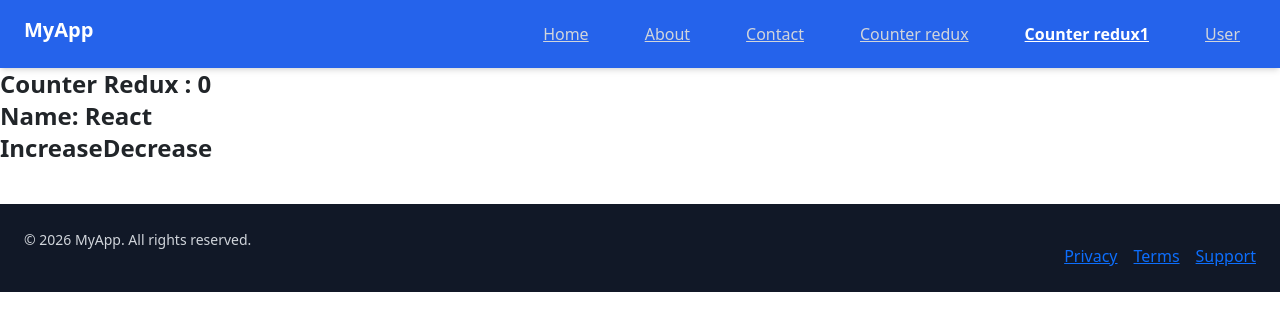
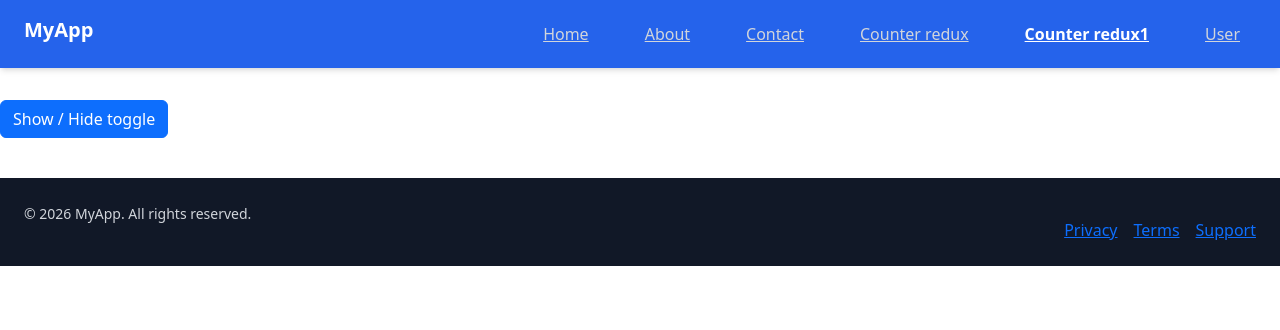
Before and after one commit to ahmedmar3y2017/reactExample, a React (Create React App) app: page /counterRedux1 in a window 1280 px wide. Shown: the top 330 px of the page. Built offline with nearby package versions, Linux system fonts and the light colour scheme.

Commit message:
enhancements

```diff
--- a/src/routes/CounterRedux1.jsx
+++ b/src/routes/CounterRedux1.jsx
@@ -1,9 +1,9 @@
 import React from "react";
+import { Button } from "react-bootstrap";
 import { useDispatch, useSelector } from "react-redux";
 
 const CounterRedux1 = () => {
-  const count = useSelector((state) => state.count);
-  const name = useSelector((state) => state.name);
+  const state = useSelector((state) => state);
 
   const dispatch = useDispatch();
 
@@ -15,13 +15,30 @@ const CounterRedux1 = () => {
     dispatch({ type: "DECREASE", payload: { decrease: 5, name: "Decrease" } });
   };
 
+  const togglehandler = () => {
+    dispatch({ type: "TOGGLE" });
+  };
+
   return (
     <div className="text-2xl font-bold mb-4">
-      <div>Counter Redux : {count}</div>
-      <div>Name: {name}</div>
+      {state.toggle && (
+        <>
+          <div>Counter Redux : {state.count}</div>
+          <div>Name: {state.name}</div>
 
-      <button onClick={increaseHandler}>Increase</button>
-      <button onClick={decreaseHandler}>Decrease</button>
+          <Button variant="success" onClick={increaseHandler}>
+            Increase
+          </Button>
+          <Button variant="danger" onClick={decreaseHandler}>
+            Decrease
+          </Button>
+        </>
+      )}
+
+      <br />
+      <Button variant="primary" onClick={togglehandler}>
+        Show / Hide toggle
+      </Button>
     </div>
   );
 };
--- a/src/state/store/index.js
+++ b/src/state/store/index.js
@@ -2,6 +2,7 @@ import { createStore } from "redux";
 const initialState = {
   count: 0,
   name: "React",
+  toggle: false,
 };
 const counterReducer = (state = initialState, action) => {
   console.log(initialState);
@@ -18,6 +19,11 @@ const counterReducer = (state = initialState, action) => {
       count: state.count - action.payload.decrease,
       name: action.payload.name,
     };
+  } else if (action.type === "TOGGLE") {
+    return {
+      ...state,
+      toggle: !state.toggle,
+    };
   }
   return state;
 };
```
